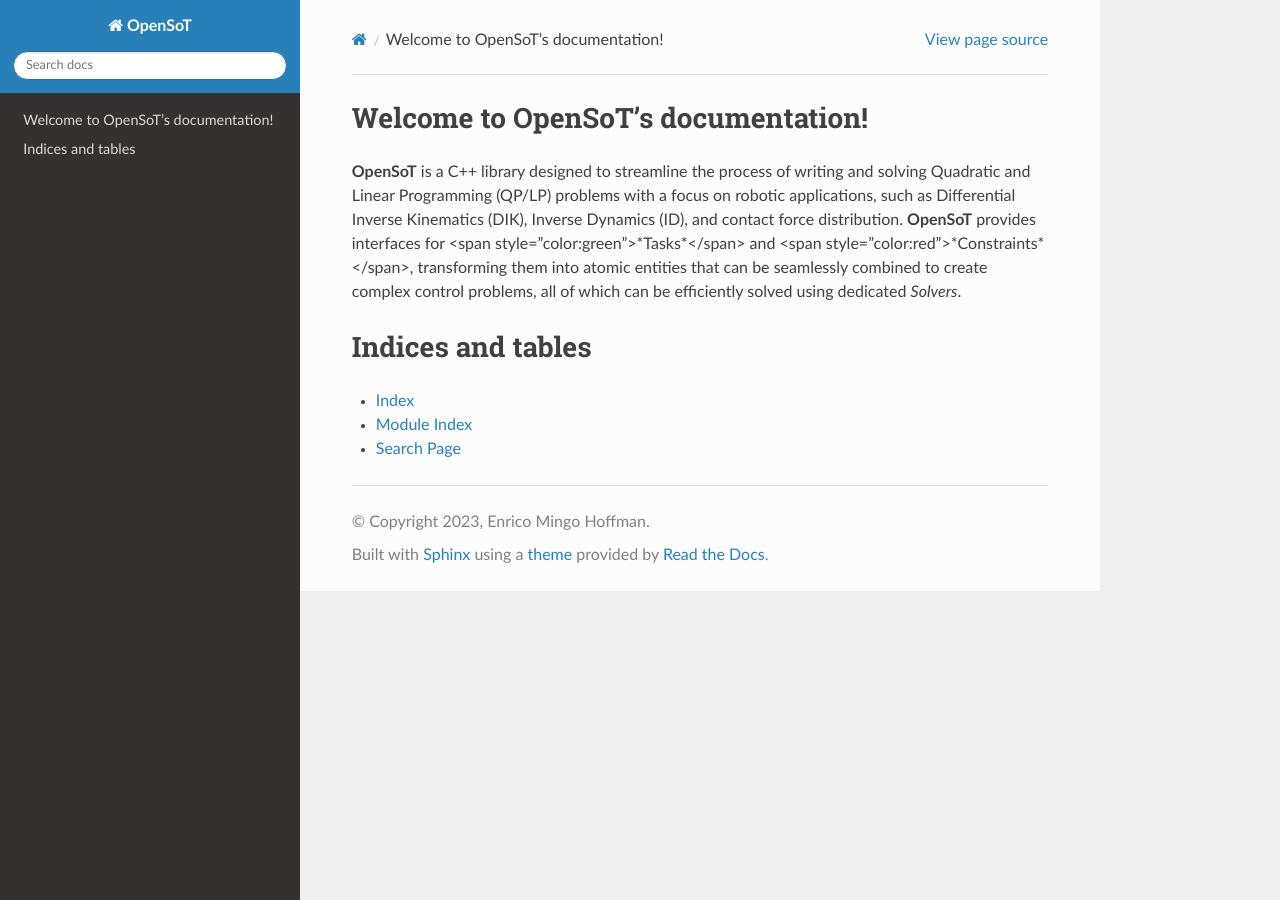
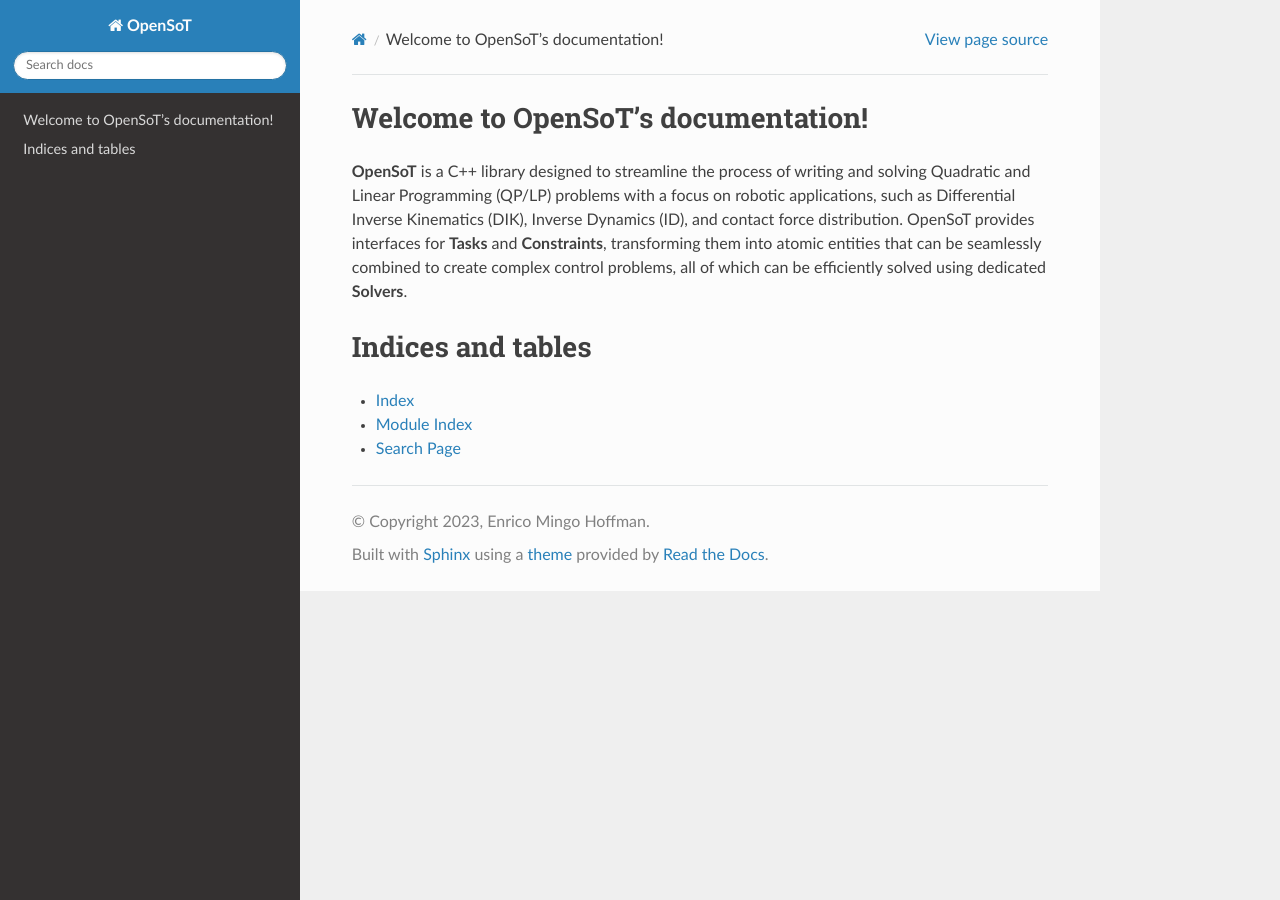
Before and after one commit to ADVRHumanoids/OpenSoT, a Sphinx documentation site: the page built from docs/source/index.rst, in a window 1280 px wide. Built offline with Sphinx 7.4.7 and the Read the Docs theme 2.0.0, drawn with Linux system fonts in a browser that asks for light colours.

Commit message:
Update index.rst

```diff
--- a/docs/source/index.rst
+++ b/docs/source/index.rst
@@ -6,7 +6,7 @@
 Welcome to OpenSoT's documentation!
 ===================================
 **OpenSoT** is a C++ library designed to streamline the process of writing and solving Quadratic and Linear Programming (QP/LP) problems with a focus on robotic applications, such as Differential Inverse Kinematics (DIK), Inverse Dynamics (ID), and contact force distribution.
-**OpenSoT** provides interfaces for <span style="color:green">*Tasks*</span> and <span style="color:red">*Constraints*</span>, transforming them into atomic entities that can be seamlessly combined to create complex control problems, all of which can be efficiently solved using dedicated *Solvers*.
+OpenSoT provides interfaces for **Tasks** and **Constraints**, transforming them into atomic entities that can be seamlessly combined to create complex control problems, all of which can be efficiently solved using dedicated **Solvers**.
 
 
 .. toctree::
```
